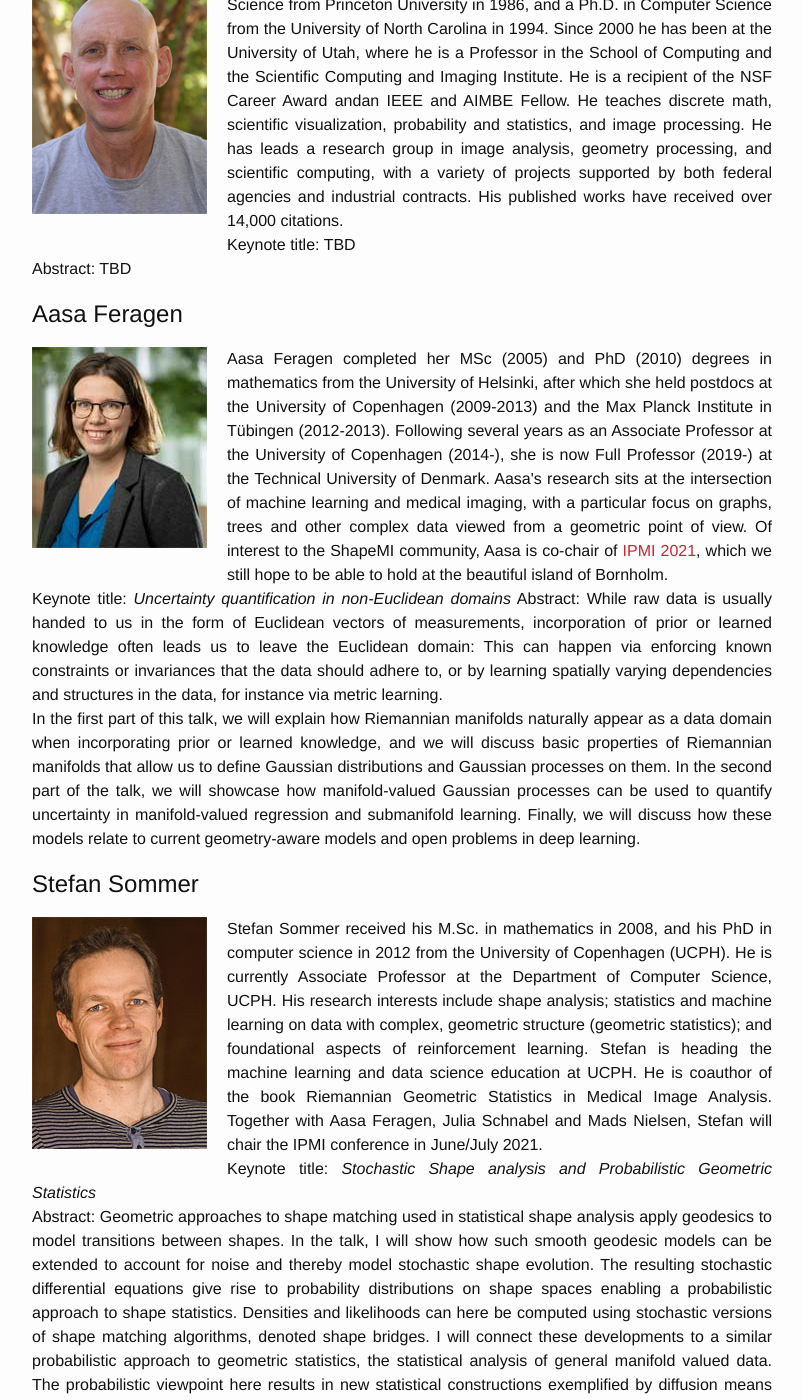
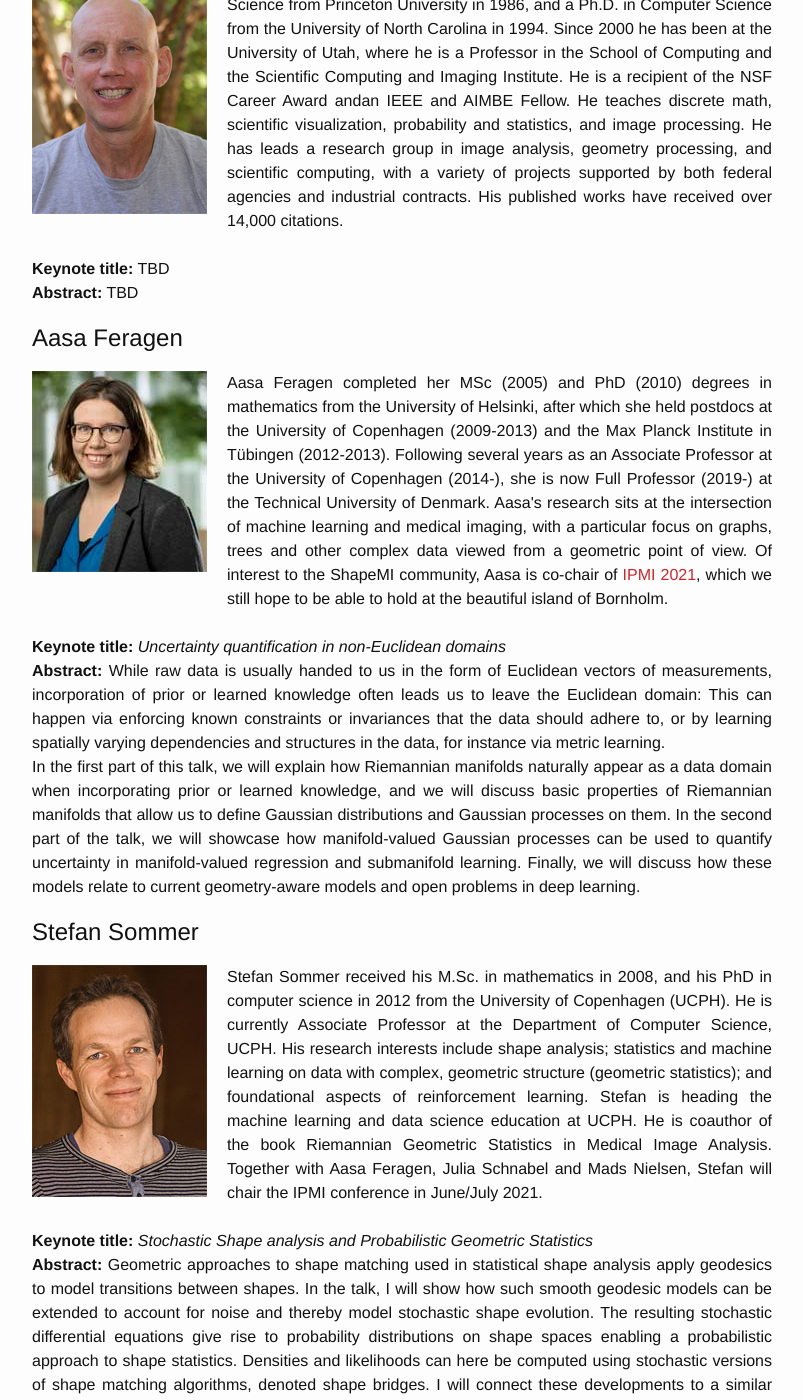
Before and after one commit to shapemi/shapemi2020, a Jekyll site: the page built from keynotes/index.md, in a window 1280 px wide and 1400 px high, scrolled down 277 px. Shown: the whole window, without its empty margins (238-1041 px from the left). Built offline with Jekyll 4.4.1, drawn with Linux system fonts in a browser that asks for light colours; some of the changed lines change nothing that is shown; some of the changed text lies outside the part shown.

Commit message:
BUG: Add line breaks in keynote page

```diff
--- a/keynotes/index.md
+++ b/keynotes/index.md
@@ -9,24 +9,23 @@ order: 1
 ## Ross Whitaker
 <img style="float: left; margin: 0 20px 20px 0;" src="../images/ross_whitaker.jpg" alt="Ross Whitaker">
 <p align="justify">Ross Whitaker earned a B.S. degree in Electrical Engineering and Computer Science from Princeton University in 1986, and a Ph.D. in Computer Science from the University of North Carolina in 1994.  Since 2000 he has been at the University of Utah, where he is a Professor in the School of Computing and the Scientific Computing
-and Imaging Institute.  He is a recipient of the NSF Career Award andan IEEE and AIMBE Fellow.  He teaches discrete math, scientific visualization, probability and statistics, and image processing. He has leads a research group in image analysis, geometry processing, and scientific computing, with a variety of projects supported by both federal agencies and industrial contracts.  His published works have received over 14,000 citations.<br>
-Keynote title: TBD<br>
-Abstract: TBD<br></p>
+and Imaging Institute.  He is a recipient of the NSF Career Award andan IEEE and AIMBE Fellow.  He teaches discrete math, scientific visualization, probability and statistics, and image processing. He has leads a research group in image analysis, geometry processing, and scientific computing, with a variety of projects supported by both federal agencies and industrial contracts.  His published works have received over 14,000 citations.<br><br>
+<b>Keynote title:</b> TBD<br>
+<b>Abstract:</b> TBD<br></p>
 
 ## Aasa Feragen
 <img style="float: left; margin: 0 20px 20px 0;" src="../images/aasa_feragen.jpg" alt="Aasa Feragen">
-<p align="justify">Aasa Feragen completed her MSc (2005) and PhD (2010) degrees in mathematics from the University of Helsinki, after which she held postdocs at the University of Copenhagen (2009-2013) and the Max Planck Institute in Tübingen (2012-2013). Following several years as an Associate Professor at the University of Copenhagen (2014-), she is now Full Professor (2019-) at the Technical University of Denmark. Aasa's research sits at the intersection of machine learning and medical imaging, with a particular focus on graphs, trees and other complex data viewed from a geometric point of view. Of interest to the ShapeMI community, Aasa is co-chair of <a href="http://ipmi2021.org" target="_blank">IPMI 2021</a>, which we still hope to be able to hold at the beautiful island of Bornholm.<br>
+<p align="justify">Aasa Feragen completed her MSc (2005) and PhD (2010) degrees in mathematics from the University of Helsinki, after which she held postdocs at the University of Copenhagen (2009-2013) and the Max Planck Institute in Tübingen (2012-2013). Following several years as an Associate Professor at the University of Copenhagen (2014-), she is now Full Professor (2019-) at the Technical University of Denmark. Aasa's research sits at the intersection of machine learning and medical imaging, with a particular focus on graphs, trees and other complex data viewed from a geometric point of view. Of interest to the ShapeMI community, Aasa is co-chair of <a href="http://ipmi2021.org" target="_blank">IPMI 2021</a>, which we still hope to be able to hold at the beautiful island of Bornholm.<br><br>
 
-Keynote title: <i>Uncertainty quantification in non-Euclidean domains</i>
-Abstract: While raw data is usually handed to us in the form of Euclidean vectors of measurements, incorporation of prior or learned knowledge often leads us to leave the Euclidean domain: This can happen via enforcing known constraints or invariances that the data should adhere to, or by learning spatially varying dependencies and structures in the data, for instance via metric learning.<br>
-
+<b>Keynote title:</b> <i>Uncertainty quantification in non-Euclidean domains</i><br>
+<b>Abstract:</b> While raw data is usually handed to us in the form of Euclidean vectors of measurements, incorporation of prior or learned knowledge often leads us to leave the Euclidean domain: This can happen via enforcing known constraints or invariances that the data should adhere to, or by learning spatially varying dependencies and structures in the data, for instance via metric learning.<br>
 In the first part of this talk, we will explain how Riemannian manifolds naturally appear as a data domain when incorporating prior or learned knowledge, and we will discuss basic properties of Riemannian manifolds that allow us to define Gaussian distributions and Gaussian processes on them. In the second part of the talk, we will showcase how manifold-valued Gaussian processes can be used to quantify uncertainty in manifold-valued regression and submanifold learning. Finally, we will discuss how these models relate to current geometry-aware models and open problems in deep learning.<br></p>
 
 ## Stefan Sommer
 <img style="float: left; margin: 0 20px 20px 0;" src="../images/stefan_sommer.jpg" alt="Stefan Sommer">
-<p align="justify">Stefan Sommer received his M.Sc. in mathematics in 2008, and his PhD in computer science in 2012 from the University of Copenhagen (UCPH). He is currently Associate Professor at the Department of Computer Science, UCPH. His research interests include shape analysis; statistics and machine learning on data with complex, geometric structure (geometric statistics); and foundational aspects of reinforcement learning. Stefan is heading the machine learning and data science education at UCPH. He is coauthor of the book Riemannian Geometric Statistics in Medical Image Analysis. Together with Aasa Feragen, Julia Schnabel and Mads Nielsen, Stefan will chair the IPMI conference in June/July 2021.<br>
+<p align="justify">Stefan Sommer received his M.Sc. in mathematics in 2008, and his PhD in computer science in 2012 from the University of Copenhagen (UCPH). He is currently Associate Professor at the Department of Computer Science, UCPH. His research interests include shape analysis; statistics and machine learning on data with complex, geometric structure (geometric statistics); and foundational aspects of reinforcement learning. Stefan is heading the machine learning and data science education at UCPH. He is coauthor of the book Riemannian Geometric Statistics in Medical Image Analysis. Together with Aasa Feragen, Julia Schnabel and Mads Nielsen, Stefan will chair the IPMI conference in June/July 2021.<br><br>
 
-Keynote title: <i>Stochastic Shape analysis and Probabilistic Geometric Statistics</i><br>
-Abstract: Geometric approaches to shape matching used in statistical shape analysis apply geodesics to model transitions between shapes. In the talk, I will show how such smooth geodesic models can be extended to account for noise and thereby model stochastic shape evolution. The resulting stochastic differential equations give rise to probability distributions on shape spaces enabling a probabilistic approach to shape statistics. Densities and likelihoods can here be computed using
+<b>Keynote title:</b> <i>Stochastic Shape analysis and Probabilistic Geometric Statistics</i><br>
+<b>Abstract:</b> Geometric approaches to shape matching used in statistical shape analysis apply geodesics to model transitions between shapes. In the talk, I will show how such smooth geodesic models can be extended to account for noise and thereby model stochastic shape evolution. The resulting stochastic differential equations give rise to probability distributions on shape spaces enabling a probabilistic approach to shape statistics. Densities and likelihoods can here be computed using
 stochastic versions of shape matching algorithms, denoted shape bridges.
 I will connect these developments to a similar probabilistic approach to geometric statistics, the statistical analysis of general manifold valued data. The probabilistic viewpoint here results in new statistical constructions exemplified by diffusion means and probabilistic approaches to PCA on manifolds.<br></p>
```
